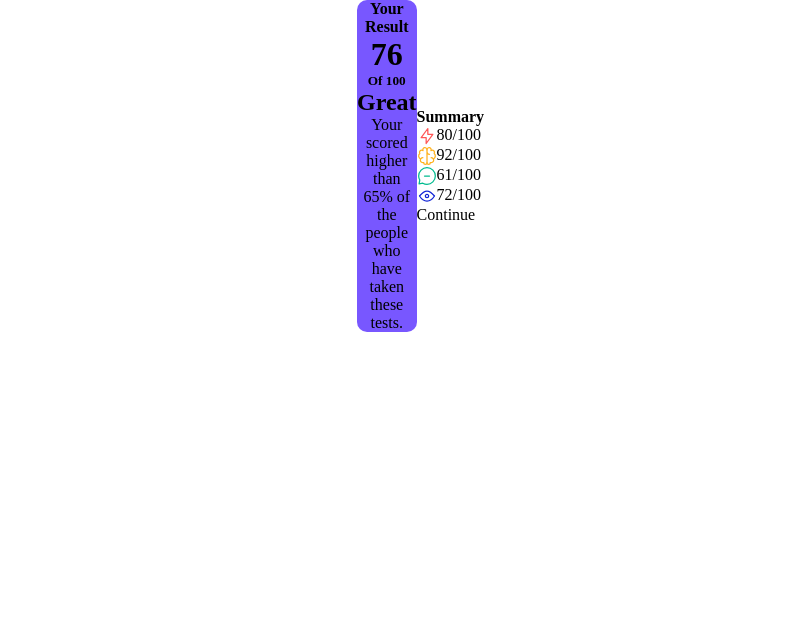
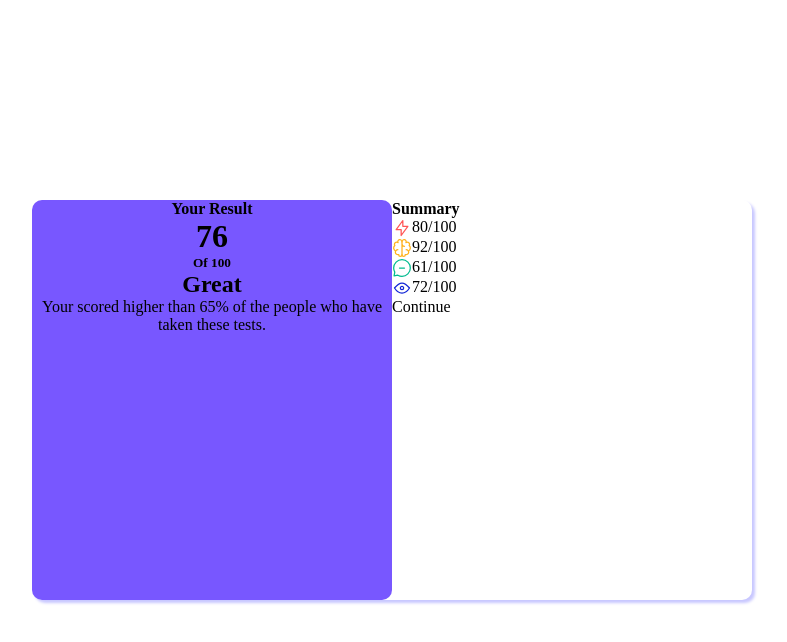
Before and after one commit to RafaDorf04042022/desafio_01, a plain HTML site: page index.html in a window 1280 px wide. Shown: the whole page, without its empty margins (248-1035 px from the left). Drawn offline with Linux system fonts and the light colour scheme.

Commit message:
Organização das divs

```diff
--- a/index.html
+++ b/index.html
@@ -8,6 +8,7 @@
 </head>
 <body>
     <main>
+        <div class="base">
             <div class="result">
                 <h4>Your Result</h4>
             <div>
@@ -17,9 +18,9 @@
             <h2>Great</h2>
             <p>Your scored higher than 65% of the people who have taken these tests.</p>
             </div>
-        <div>
+           <div class="summary">
             <h4>Summary</h4>
-           <ul>
+            <ul class="lista">
                 <li>
                     <img src="images/icon-reaction.svg" alt="icone do sumário: reação">
                     <p>80</p>
@@ -43,6 +44,7 @@
             </ul>
             <a>Continue</a>
            </div>
+        </div>
     </main>
 </body>
 </html>
--- a/style.css
+++ b/style.css
@@ -16,11 +16,26 @@ body{
 }
 main{
   display: flex;
+  justify-content: center;
   align-items: center;
-  width: 70px;
+  height: 100vh;
 }
 .result{
   text-align: center;
   background-color: hsl(252, 100%, 67%);
   border-radius: 10px;
+  width: 360px;
+  height: 100%;
 }
+.base{
+  display: flex;
+  border-radius: 10px;
+  width: 720px;
+  height: 50%;
+  box-shadow: 3px 3px 3px hsl(241, 100%, 89%);
+}
+.lista{
+  list-style: none;
+  padding: 0;
+  text-align: center;
+}
```
Lines whose indentation alone changed are shown as unchanged.
